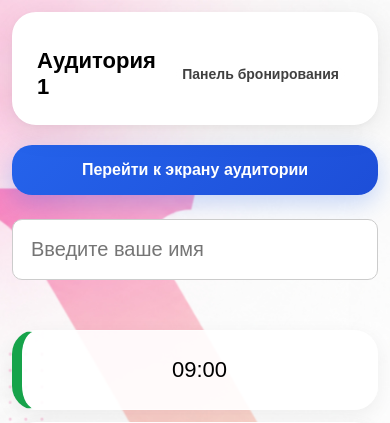
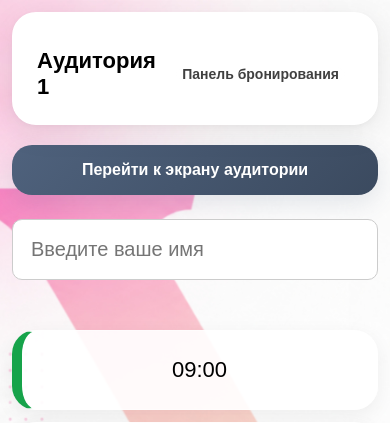
Before and after one commit to Seraphim555/room-booking, a Flask app: page /admin/1 in a window 390 px wide. Shown: the top 423 px of the page. Run offline with Flask 3, Linux system fonts and the light colour scheme.

Commit message:
Soften button color

```diff
--- a/static/style.css
+++ b/static/style.css
@@ -124,16 +124,12 @@ input {
 
     color: white;
 
-    background:
-        linear-gradient(
-            135deg,
-            #2563eb 0%,
-            #1d4ed8 100%
-        );
-
-    box-shadow:
-        0 8px 24px rgba(37, 99, 235, 0.25);
-
+    background: linear-gradient(
+        135deg,
+        #4f627d 0%,
+        #3b4a5f 100%
+    );
+    box-shadow: 0 8px 24px rgba(79, 98, 125, 0.15); /* Более мягкая тень */
     transition: 0.25s ease;
 }
 
@@ -275,8 +271,8 @@ input {
     button {
     touch-action: manipulation;
     }
-    .admin-slot:active {
-    transform: scale(0.98);
+    .admin-slot:hover {
+    transform: scale(1.03);
     }
     .top-panel {
     position: sticky;
@@ -324,5 +320,7 @@ input {
     font-size: 16px;
 
     border-radius: 20px;
+
+    margin-top: 20px;
     }
 }
```
